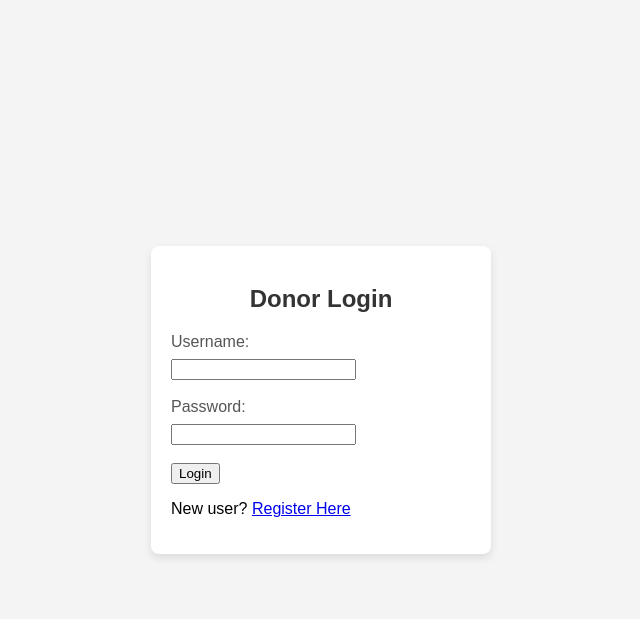
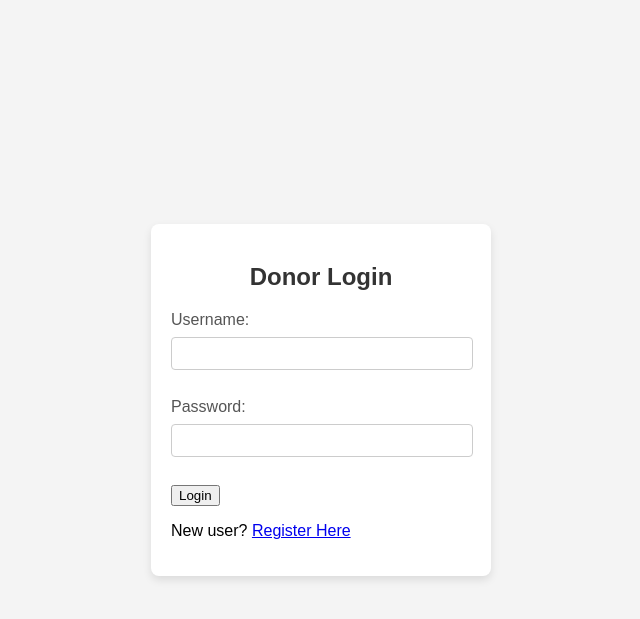
Before and after one commit to Shrilesh-Dhobale/Blood-Bank, a Django app: template templates/donor_login.html in a window 1280 px wide. Shown: the top 619 px of the page, without its empty margins (319-959 px from the left). Run offline with Django 5.2, Linux system fonts and the light colour scheme; the template is opened without the code that fills it, so the values that code supplies are empty.

Commit message:
css for input feilds added

```diff
--- a/static/css/donor_login.css
+++ b/static/css/donor_login.css
@@ -30,3 +30,12 @@ label {
     margin-bottom: 8px;
     color: #555;
 }
+
+input[type="text"],
+        input[type="password"] {
+            width: 100%;
+            padding: 8px 0px;
+            margin-bottom: 10px;
+            border: 1px solid #ccc;
+            border-radius: 4px;
+        }
```
